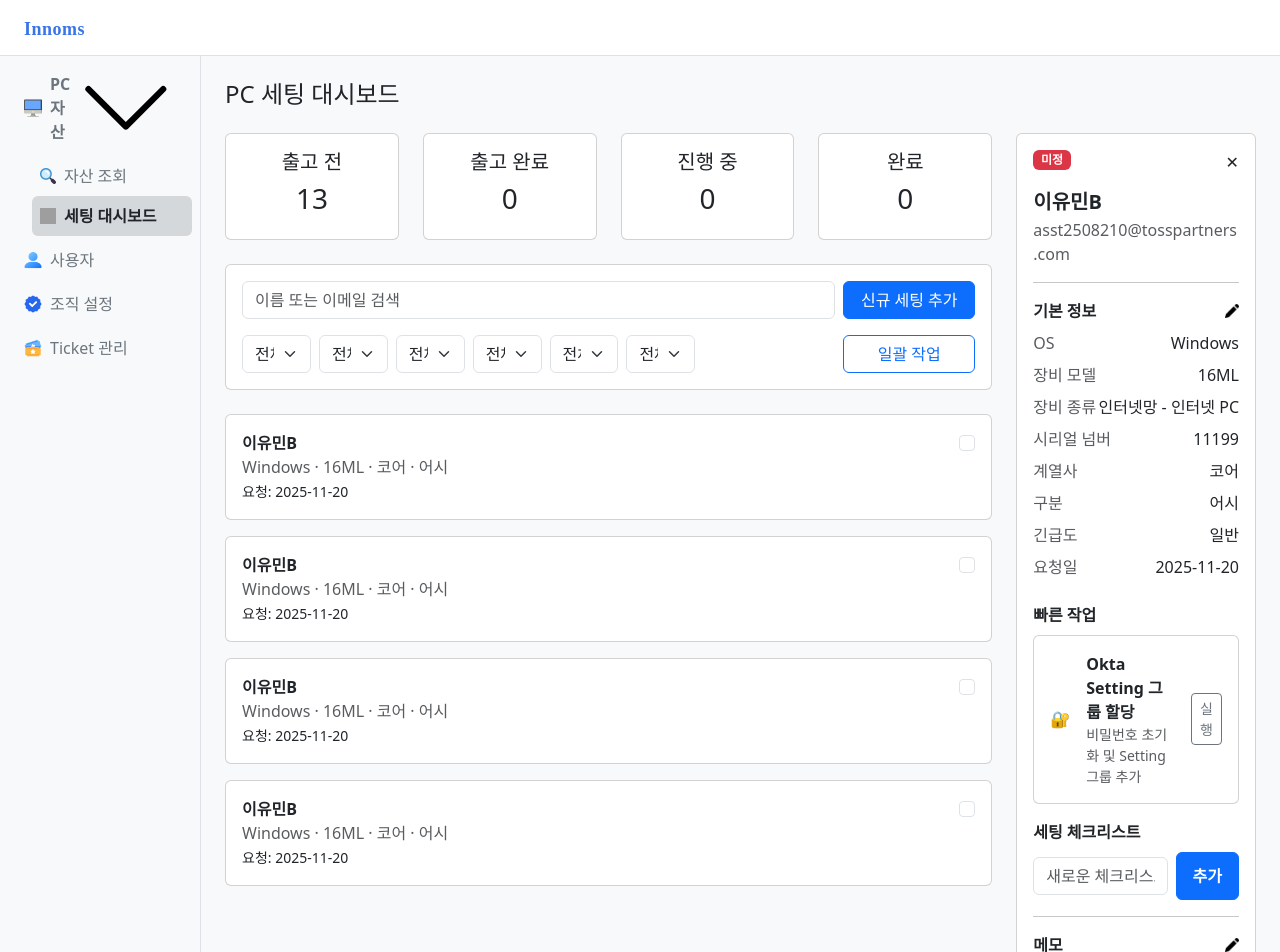
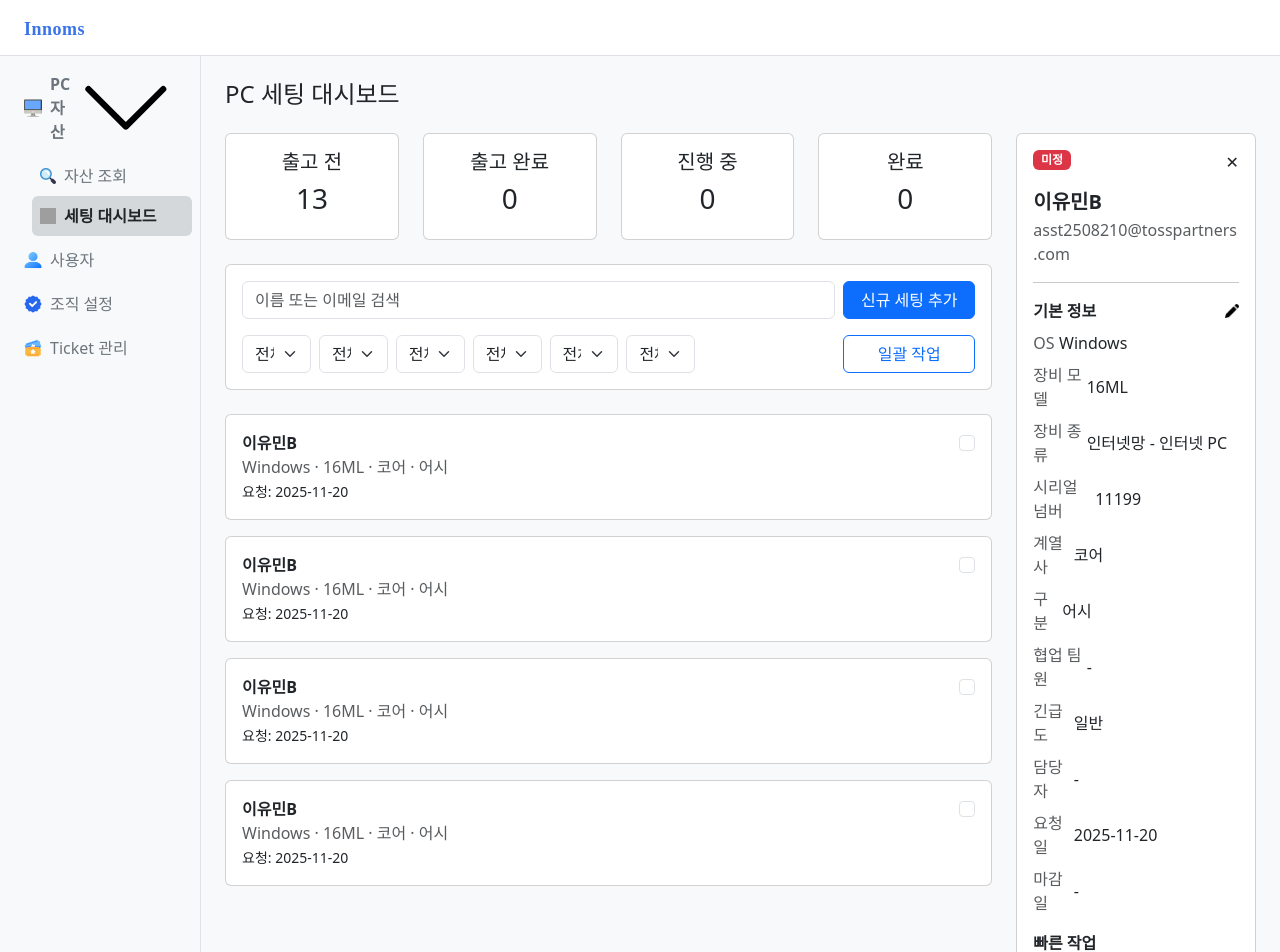
Before and after one commit to Ops-Assistant-Project/FE-Setting-Dashboard, a React (Vite) app: page / in a window 1280 px wide. Shown: the top 952 px of the page. Built offline with nearby package versions, Linux system fonts and the light colour scheme; grey boxes are pictures that could not be loaded; a web font is replaced by a local one.

Commit message:
💄 Design: 상세 패널 데이터 수정 UI 추가

```diff
--- a/src/components/PcDetailPanel.tsx
+++ b/src/components/PcDetailPanel.tsx
@@ -2,21 +2,44 @@ import { useState } from "react";
 import { Card, Badge, Button, Form } from "react-bootstrap";
 import PencilIcon from "../assets/icons/pencil.png";
 import BinIcon from "../assets/icons/bin.png";
+import CheckIcon from "../assets/icons/check.png";
 
-const PcDetailPanel = () => {
 type ChecklistItem = {
   text: string;
   checked: boolean;
 };
+
+const InfoRow = ({
+  label,
+  children,
+}: {
+  label: string;
+  children: React.ReactNode;
+}) => (
+  <div className="d-flex justify-content-between align-items-center mb-2">
+    <span className="text-muted">{label}</span>
+    <div style={{ width: 180 }}>{children}</div>
+  </div>
+);
+
+const PcDetailPanel = () => {
+  const [isEditMode, setIsEditMode] = useState(false);
+
+  const [status, setStatus] = useState("미정");
+  const [company, setCompany] = useState("코어");
+  const [role, setRole] = useState("어시");
+  const [collaborator, setCollaborator] = useState("");
+  const [urgency, setUrgency] = useState("일반");
+  const [manager, setManager] = useState("");
+  const [requestDate, setRequestDate] = useState("2025-11-20");
+  const [dueDate, setDueDate] = useState("");
 
   const [checklist, setChecklist] = useState<ChecklistItem[]>([]);
   const [input, setInput] = useState("");
 
   const addChecklist = () => {
     if (!input.trim()) return;
-
     setChecklist([...checklist, { text: input, checked: false }]);
-
     setInput("");
   };
 
@@ -35,12 +58,29 @@ const PcDetailPanel = () => {
   return (
     <Card className="h-100">
       <Card.Body>
+        {/* ===== 상단 상태 ===== */}
         <div className="d-flex justify-content-between align-items-start mb-3">
-          <Badge bg="danger">미정</Badge>
+          {isEditMode ? (
+            <Form.Select
+              size="sm"
+              value={status}
+              onChange={(e) => setStatus(e.target.value)}
+              style={{ width: 120 }}
+            >
+              <option value="미정">미정</option>
+              <option value="출고 전">출고 전</option>
+              <option value="출고 완료">출고 완료</option>
+              <option value="진행중">진행중</option>
+              <option value="완료">완료</option>
+            </Form.Select>
+          ) : (
+            <Badge bg="danger">{status}</Badge>
+          )}
 
           <button className="btn p-0 border-0 bg-transparent">✕</button>
         </div>
 
+        {/* ===== 이름 / 이메일 ===== */}
         <h5 className="fw-bold mb-1">이유민B</h5>
         <div className="text-muted mb-3">asst2508210@tosspartners.com</div>
 
@@ -48,25 +88,140 @@ const PcDetailPanel = () => {
 
         <div className="d-flex justify-content-between align-items-center mb-2">
           <strong>기본 정보</strong>
-          <img src={PencilIcon} width={14} height={14} />
+
+          {isEditMode ? (
+            <img
+              src={CheckIcon}
+              width={16}
+              height={16}
+              style={{ cursor: "pointer" }}
+              onClick={() => {
+                // TODO: 여기서 저장 API 호출
+                setIsEditMode(false);
+              }}
+            />
+          ) : (
+            <img
+              src={PencilIcon}
+              width={14}
+              height={14}
+              style={{ cursor: "pointer" }}
+              onClick={() => setIsEditMode(true)}
+            />
+          )}
         </div>
 
-        <div className="mb-4">
-          {[
-            ["OS", "Windows"],
-            ["장비 모델", "16ML"],
-            ["장비 종류", "인터넷망 - 인터넷 PC"],
-            ["시리얼 넘버", "11199"],
-            ["계열사", "코어"],
-            ["구분", "어시"],
-            ["긴급도", "일반"],
-            ["요청일", "2025-11-20"],
-          ].map(([label, value]) => (
-            <div key={label} className="d-flex justify-content-between mb-2">
-              <span className="text-muted">{label}</span>
-              <span>{value}</span>
-            </div>
-          ))}
+        <div className="mb-3">
+          <InfoRow label="OS">
+            <span>Windows</span>
+          </InfoRow>
+
+          <InfoRow label="장비 모델">
+            <span>16ML</span>
+          </InfoRow>
+
+          <InfoRow label="장비 종류">
+            <span>인터넷망 - 인터넷 PC</span>
+          </InfoRow>
+
+          <InfoRow label="시리얼 넘버">
+            <span>11199</span>
+          </InfoRow>
+
+          <InfoRow label="계열사">
+            {isEditMode ? (
+              <Form.Select
+                size="sm"
+                value={company}
+                onChange={(e) => setCompany(e.target.value)}
+              >
+                <option value="코어">코어</option>
+                <option value="플랫폼">플랫폼</option>
+              </Form.Select>
+            ) : (
+              <span>{company}</span>
+            )}
+          </InfoRow>
+
+          <InfoRow label="구분">
+            {isEditMode ? (
+              <Form.Select
+                size="sm"
+                value={role}
+                onChange={(e) => setRole(e.target.value)}
+              >
+                <option value="어시">어시</option>
+                <option value="매니저">매니저</option>
+              </Form.Select>
+            ) : (
+              <span>{role}</span>
+            )}
+          </InfoRow>
+
+          <InfoRow label="협업 팀원">
+            {isEditMode ? (
+              <Form.Control
+                size="sm"
+                value={collaborator}
+                onChange={(e) => setCollaborator(e.target.value)}
+              />
+            ) : (
+              <span>{collaborator || "-"}</span>
+            )}
+          </InfoRow>
+
+          <InfoRow label="긴급도">
+            {isEditMode ? (
+              <Form.Select
+                size="sm"
+                value={urgency}
+                onChange={(e) => setUrgency(e.target.value)}
+              >
+                <option value="일반">일반</option>
+                <option value="급건">급건</option>
+              </Form.Select>
+            ) : (
+              <span>{urgency}</span>
+            )}
+          </InfoRow>
+
+          <InfoRow label="담당자">
+            {isEditMode ? (
+              <Form.Control
+                size="sm"
+                value={manager}
+                onChange={(e) => setManager(e.target.value)}
+              />
+            ) : (
+              <span>{manager || "-"}</span>
+            )}
+          </InfoRow>
+
+          <InfoRow label="요청일">
+            {isEditMode ? (
+              <Form.Control
+                size="sm"
+                type="date"
+                value={requestDate}
+                onChange={(e) => setRequestDate(e.target.value)}
+              />
+            ) : (
+              <span>{requestDate}</span>
+            )}
+          </InfoRow>
+
+          <InfoRow label="마감일">
+            {isEditMode ? (
+              <Form.Control
+                size="sm"
+                type="date"
+                value={dueDate}
+                onChange={(e) => setDueDate(e.target.value)}
+              />
+            ) : (
+              <span>{dueDate || "-"}</span>
+            )}
+          </InfoRow>
         </div>
 
         {/* ===== 빠른 작업 ===== */}
@@ -75,14 +230,12 @@ const PcDetailPanel = () => {
         <Card className="mb-3">
           <Card.Body className="d-flex align-items-center gap-3">
             <div>🔐</div>
-
             <div className="flex-grow-1">
               <div className="fw-semibold">Okta Setting 그룹 할당</div>
               <div className="text-muted small">
                 비밀번호 초기화 및 Setting 그룹 추가
               </div>
             </div>
-
             <Button variant="outline-secondary" size="sm">
               실행
             </Button>
@@ -92,40 +245,29 @@ const PcDetailPanel = () => {
         {/* ===== 세팅 체크리스트 ===== */}
         <strong className="d-block mb-2">세팅 체크리스트</strong>
 
-        <div className="d-flex align-items-center gap-2 mb-3">
+        <div className="d-flex gap-2 mb-3">
           <Form.Control
             placeholder="새로운 체크리스트 항목 추가..."
             value={input}
             onChange={(e) => setInput(e.target.value)}
           />
-
-          <Button onClick={addChecklist} className="checklist-add-btn">
-            추가
-          </Button>
+          <Button onClick={addChecklist}>추가</Button>
         </div>
 
-        {/* ===== 체크리스트 목록 ===== */}
         <ul className="checklist-list">
           {checklist.map((item, index) => (
             <li key={index} className="checklist-item">
-              {/* 왼쪽: 체크박스 + 텍스트 */}
               <label className="checklist-left">
                 <input
                   type="checkbox"
                   checked={item.checked}
                   onChange={() => toggleCheck(index)}
                 />
-
                 <span className={item.checked ? "checked" : ""}>
                   {item.text}
                 </span>
               </label>
-
-              {/* 오른쪽: 삭제 아이콘 */}
-              <button
-                className="delete-btn"
-                onClick={() => removeChecklist(index)}
-              >
+              <button onClick={() => removeChecklist(index)}>
                 <img src={BinIcon} alt="삭제" width={15} height={15} />
               </button>
             </li>
@@ -135,11 +277,7 @@ const PcDetailPanel = () => {
         <hr />
 
         {/* ===== 메모 ===== */}
-        <div className="d-flex justify-content-between align-items-center mb-2">
-          <strong>메모</strong>
-          <img src={PencilIcon} width={14} height={14} />
-        </div>
-
+        <strong className="d-block mb-2">메모</strong>
         <Form.Control
           as="textarea"
           rows={3}
@@ -149,14 +287,17 @@ const PcDetailPanel = () => {
         />
 
         {/* ===== 상태 변경 ===== */}
+        {!isEditMode && (
+          <>
             <strong className="d-block mb-2">상태 변경</strong>
-
             <div className="status-grid">
               <Button variant="dark">출고 전</Button>
               <Button variant="outline-success">출고 완료</Button>
               <Button variant="outline-secondary">진행중</Button>
               <Button variant="outline-secondary">완료</Button>
             </div>
+          </>
+        )}
       </Card.Body>
     </Card>
   );
```
Also changed, not shown: src/assets/icons/check.png (added). Lines whose indentation alone changed are shown as unchanged.
